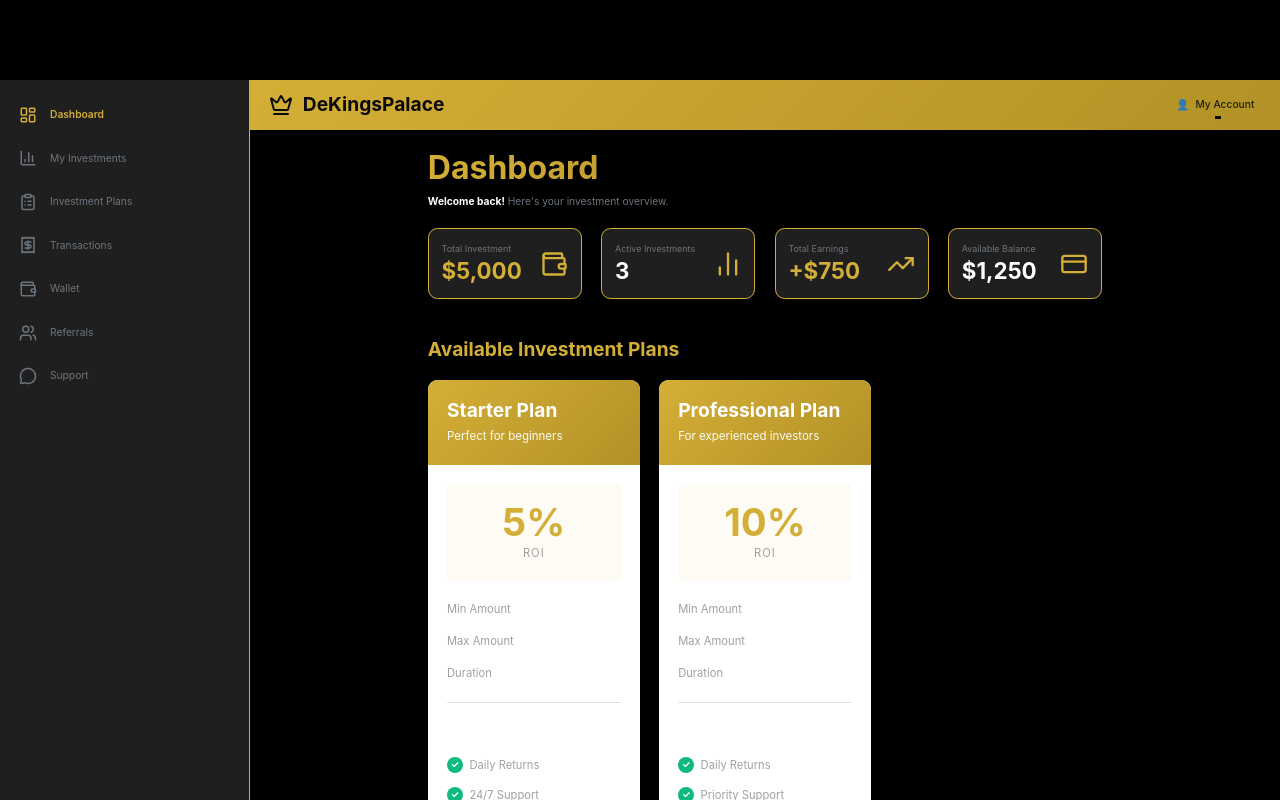
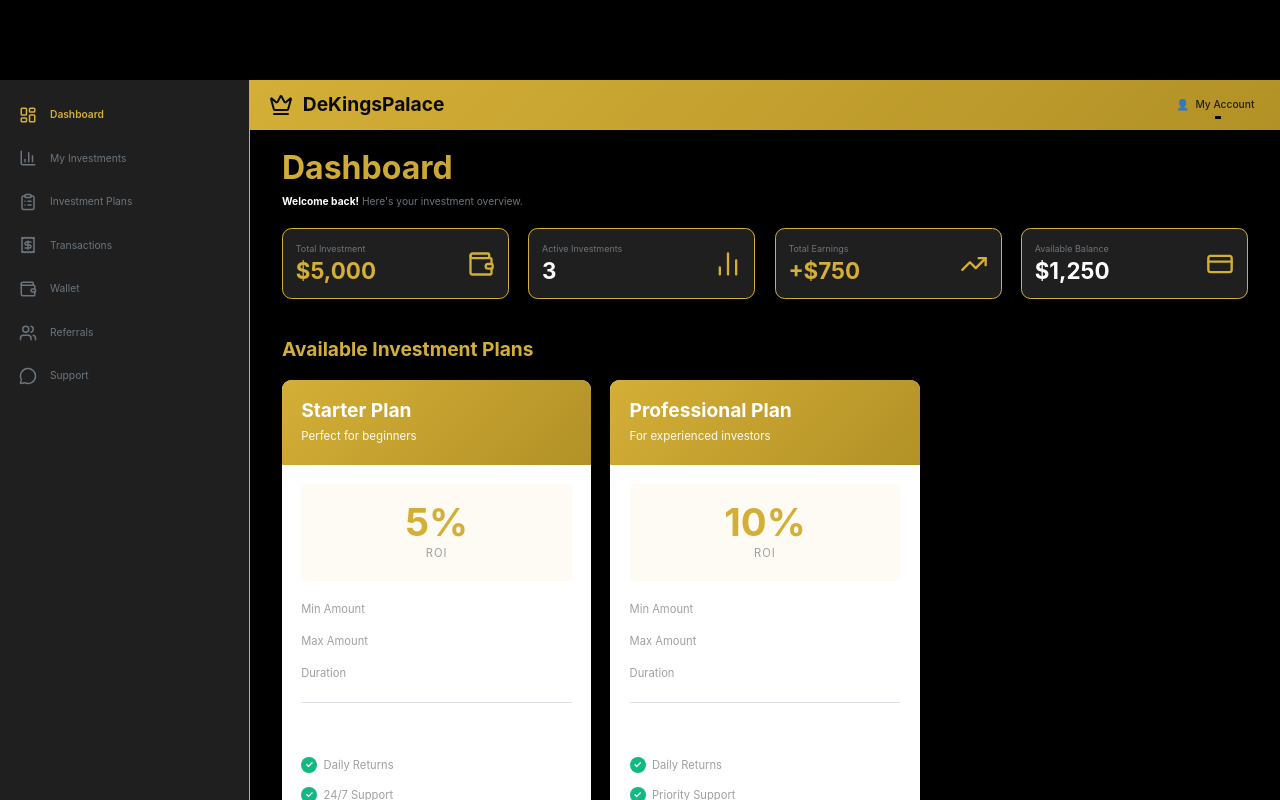
Before and after one commit to danieldekings-hash/DekingsPalace, a Next.js app: page /dashboard in a window 1280 px wide. Shown: the top 800 px of the page. Built offline with nearby package versions, Linux system fonts and the light colour scheme.

Commit message:
fix UI on dashboard

```diff
--- a/src/app/dashboard/dashboard.scss
+++ b/src/app/dashboard/dashboard.scss
@@ -9,6 +9,27 @@
   .list-group-item {
     background-color: transparent;
     border-color: rgba($primary-color, 0.15);
+  }
+}
+
+// Make dashboard content use a wider, responsive container than the global default
+.dashboard-page.container-custom {
+  max-width: 960px; // default for >= lg
+
+  @media (min-width: $breakpoint-md) {
+    max-width: 720px;
+  }
+
+  @media (min-width: $breakpoint-lg) {
+    max-width: 960px;
+  }
+
+  @media (min-width: $breakpoint-xl) {
+    max-width: 1140px;
+  }
+
+  @media (min-width: $breakpoint-xxl) {
+    max-width: 1320px;
   }
 }
 
```
